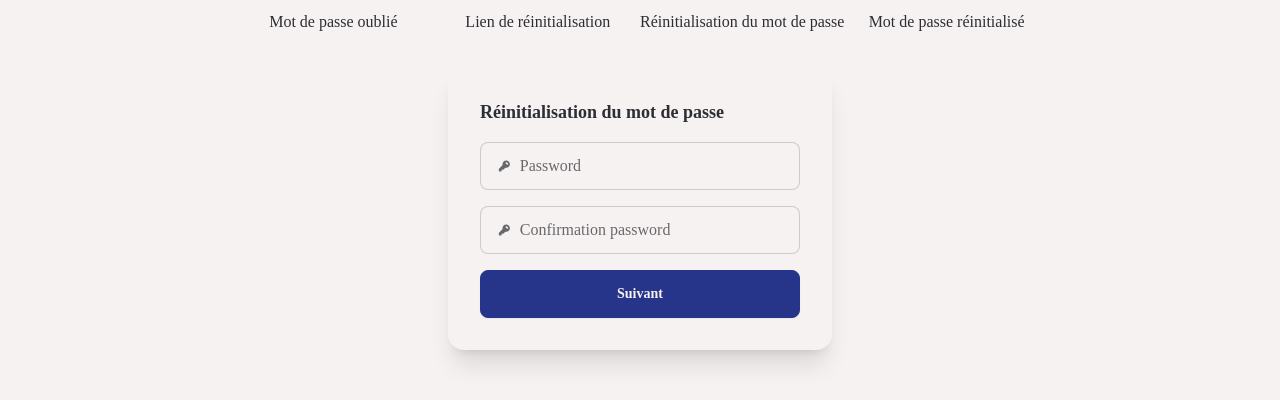
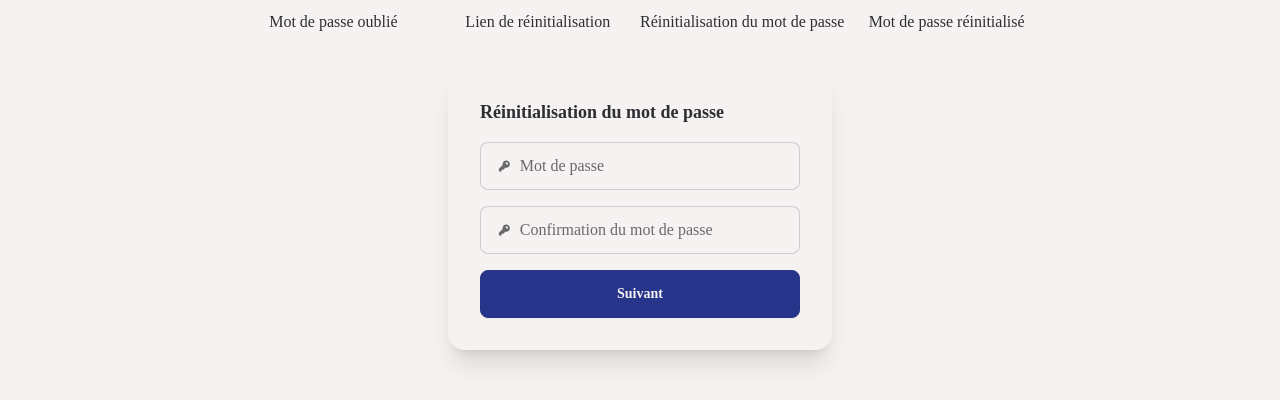
Before and after one commit to otarie-aveugle/PragmacoM, a Vue app: page /reset_password in a window 1280 px wide. Shown: the part 166-566 px from the top of the page. Built offline with nearby package versions, Linux system fonts and the light colour scheme.

Commit message:
update errors forms: WIP

```diff
--- a/src/stores/user.js
+++ b/src/stores/user.js
@@ -3,24 +3,44 @@ import { account } from '@/lib/appwrite'
 
 export const useUserStore = defineStore('user', {
   state: () => ({
-    userLoggedIn: localStorage.getItem('userLoggedIn'),
+    userLoggedIn: localStorage.getItem('userLoggedIn') === 'true',
+    errorMessage: '',
+    //TODO gérer errorMessage pour ne pas afficher le 'Invalid `password` param:', on utilisera vue-i18n pour les messages
   }),
   actions: {
     async login(email, password) {
+      try {
         await account.createEmailPasswordSession(email, password)
         this.userLoggedIn = true
         localStorage.setItem('userLoggedIn', true)
+        this.errorMessage = ''
+      } catch (error) {
+        console.error('Login error:', error)
+        this.errorMessage = error.message
+      }
     },
     async logout() {
+      try {
         await account.deleteSession('current')
         this.userLoggedIn = false
         localStorage.removeItem('userLoggedIn')
+        this.errorMessage = ''
+      } catch (error) {
+        console.error('Logout error:', error)
+        this.errorMessage = error.message
+      }
     },
     async recovery_password(email) {
+      try {
         await account.createRecovery(
           email,
           'http://localhost:5173/reset_password/',
         )
+        this.errorMessage = ''
+      } catch (error) {
+        console.error('Recovery error:', error)
+        this.errorMessage = error.message
+      }
     },
     async confirm_recovery_password(
       userID,
@@ -28,12 +48,18 @@ export const useUserStore = defineStore('user', {
       password,
       password_confirmation,
     ) {
+      try {
         await account.updateRecovery(
           userID,
           secret,
           password,
           password_confirmation,
         )
+        this.errorMessage = ''
+      } catch (error) {
+        console.error('Confirm recovery error:', error)
+        this.errorMessage = error.message
+      }
     },
   },
 })
--- a/src/views/Authentication/LoginPage.vue
+++ b/src/views/Authentication/LoginPage.vue
@@ -1,5 +1,5 @@
 <script>
-import { mapActions } from 'pinia'
+import { mapState, mapActions } from 'pinia'
 import { useUserStore } from '@/stores/user'
 
 export default {
@@ -8,21 +8,38 @@ export default {
     return {
       email: '',
       password: '',
-      formValid: true,
-      // formValid: this.valid_form(this.email, this.password),
     }
+  },
+  computed: {
+    ...mapState(useUserStore, ['errorMessage']),
   },
   methods: {
     ...mapActions(useUserStore, ['login']),
-    // valid_form(email, password) {
-    //   return true
-    // },
+    async submitForm() {
+      if (this.isFormValid()) {
+        await this.login(this.email, this.password)
+        if (!this.errorMessage) {
+          this.$router.push({ name: 'home' })
+        }
+      } else {
+        // this.errorMessage = 'Formulaire invalide'
+        //TODO gérer ce cas d'erreur
+      }
+    },
+    isFormValid() {
+      return this.validEmail(this.email) && this.password.length > 0
+    },
+    validEmail(email) {
+      const regex =
+        /^((?:[A-Za-z0-9!#$%&'*+\-/=?^_`{|}~]|(?<=^|\.)"|"(?=$|\.|@)|(?<=".*)[ .](?=.*")|(?<!\.)\.){1,64})(@)((?:[A-Za-z0-9.-])*(?:[A-Za-z0-9])\.(?:[A-Za-z0-9]){2,})$/
+      return regex.test(email)
+    },
   },
 }
 </script>
 
 <template>
-  <div class="flex flex-col mx-auto items-center">
+  <form class="flex flex-col mx-auto items-center" @submit.prevent="submitForm">
     <div class="card bg-base-100 w-96 shadow-xl gap-y-4 p-8">
       <p class="text-lg font-bold">Se connecter</p>
 
@@ -64,26 +81,23 @@ export default {
         <input
           type="password"
           class="placeholder-base-content/70 w-full"
-          placeholder="Password"
+          placeholder="Mot de passe"
           v-model="password"
           required
         />
       </label>
 
-      <RouterLink
-        to="/"
-        class="btn btn-primary"
-        v-bind:class="{ 'btn-disabled': formValid }"
-        @click="login(email, password)"
-      >
-        Se connecter
-      </RouterLink>
+      <button type="submit" class="btn btn-primary">Se connecter</button>
+
+      <p v-if="errorMessage" class="text-red-500 text-md mt-2">
+        {{ errorMessage }}
+      </p>
 
       <div class="divider text-primary">
         <RouterLink to="/recovery_password">Mot de passe oublié</RouterLink>
       </div>
     </div>
-  </div>
+  </form>
 </template>
 
 <style></style>
--- a/src/views/Authentication/RecoveryPassword/ForgotPassword.vue
+++ b/src/views/Authentication/RecoveryPassword/ForgotPassword.vue
@@ -1,5 +1,5 @@
 <script>
-import { mapActions } from 'pinia'
+import { mapState, mapActions } from 'pinia'
 import { useUserStore } from '@/stores/user'
 
 export default {
@@ -9,8 +9,27 @@ export default {
       email: '',
     }
   },
+  computed: {
+    ...mapState(useUserStore, ['errorMessage']),
+  },
   methods: {
     ...mapActions(useUserStore, ['recovery_password']),
+    async submitForm() {
+      if (this.isFormValid()) {
+        await this.recovery_password(this.email)
+        if (!this.errorMessage) {
+          this.$router.push({ name: 'reset_link' })
+        }
+      } else {
+        // this.errorMessage = 'Formulaire invalide'
+        //TODO gérer ce cas d'erreur
+      }
+    },
+    isFormValid() {
+      const regex =
+        /^((?:[A-Za-z0-9!#$%&'*+\-/=?^_`{|}~]|(?<=^|\.)"|"(?=$|\.|@)|(?<=".*)[ .](?=.*")|(?<!\.)\.){1,64})(@)((?:[A-Za-z0-9.-])*(?:[A-Za-z0-9])\.(?:[A-Za-z0-9]){2,})$/
+      return regex.test(this.email)
+    },
   },
 }
 </script>
@@ -25,7 +44,10 @@ export default {
     </ul>
   </div>
 
-  <div class="card bg-base-100 w-96 shadow-xl gap-y-4 p-8">
+  <form
+    class="card bg-base-100 w-96 shadow-xl gap-y-4 p-8"
+    @submit.prevent="submitForm"
+  >
     <p class="text-lg font-bold">Mot de passe oublié</p>
 
     <label class="input input-bordered flex items-center gap-2">
@@ -47,21 +69,20 @@ export default {
         class="placeholder-base-content/70 w-full"
         placeholder="Email"
         v-model="email"
+        required
       />
     </label>
 
-    <RouterLink
-      to="/reset_link"
-      class="btn btn-primary"
-      @click="recovery_password(email)"
-    >
-      Suivant
-    </RouterLink>
+    <button type="submit" class="btn btn-primary">Suivant</button>
+
+    <p v-if="errorMessage" class="text-red-500 text-md mt-2">
+      {{ errorMessage }}
+    </p>
 
     <div class="divider text-primary">
       <RouterLink to="/login">Se connecter</RouterLink>
     </div>
-  </div>
+  </form>
 </template>
 
 <style></style>
--- a/src/views/Authentication/RecoveryPassword/ResetLink.vue
+++ b/src/views/Authentication/RecoveryPassword/ResetLink.vue
@@ -15,11 +15,9 @@ export default {
   </div>
 
   <div class="card bg-base-100 w-96 shadow-xl gap-y-4 p-8">
-    <p class="text-lg font-bold">Vérifier vos mail !</p>
+    <p class="text-lg font-bold">Vérifier vos e-mails !</p>
 
-    <p>
-      Cliquer sur le lien dans dans le mail pour créer un nouveau mot de passe.
-    </p>
+    <p>Cliquer sur le lien dans l'e-mail pour créer un nouveau mot de passe.</p>
   </div>
 </template>
 
--- a/src/views/Authentication/RecoveryPassword/ResetPassword.vue
+++ b/src/views/Authentication/RecoveryPassword/ResetPassword.vue
@@ -1,5 +1,5 @@
 <script>
-import { mapActions } from 'pinia'
+import { mapState, mapActions } from 'pinia'
 import { useUserStore } from '@/stores/user'
 
 export default {
@@ -12,8 +12,38 @@ export default {
       password_confirmation: '',
     }
   },
+  computed: {
+    ...mapState(useUserStore, ['errorMessage']),
+  },
   methods: {
     ...mapActions(useUserStore, ['confirm_recovery_password']),
+    async submitForm() {
+      if (this.isFormValid()) {
+        await this.confirm_recovery_password(
+          this.userId,
+          this.secret,
+          this.password,
+          this.password_confirmation,
+        )
+        if (!this.errorMessage) {
+          this.$router.push({ name: 'success_recover_password' })
+        }
+      } else {
+        // this.errorMessage = 'Formulaire invalide'
+        //TODO gérer ce cas d'erreur
+      }
+    },
+    isFormValid() {
+      return (
+        this.validPassword(this.password) &&
+        this.validPassword(this.password_confirmation) &&
+        this.password === this.password_confirmation
+      )
+    },
+    validPassword(password) {
+      const regex = /^(?=.{8,265}$).*$/
+      return regex.test(password)
+    },
   },
 }
 </script>
@@ -28,7 +58,10 @@ export default {
     </ul>
   </div>
 
-  <div class="card bg-base-100 w-96 shadow-xl gap-y-4 p-8">
+  <form
+    class="card bg-base-100 w-96 shadow-xl gap-y-4 p-8"
+    @submit.prevent="submitForm"
+  >
     <p class="text-lg font-bold">Réinitialisation du mot de passe</p>
 
     <label class="input input-bordered flex items-center gap-2">
@@ -47,8 +80,9 @@ export default {
       <input
         type="password"
         class="placeholder-base-content/70 w-full"
-        placeholder="Password"
+        placeholder="Mot de passe"
         v-model="password"
+        required
       />
     </label>
     <label class="input input-bordered flex items-center gap-2">
@@ -67,26 +101,18 @@ export default {
       <input
         type="password"
         class="placeholder-base-content/70 w-full"
-        placeholder="Confirmation password"
+        placeholder="Confirmation du mot de passe"
         v-model="password_confirmation"
+        required
       />
     </label>
 
-    <RouterLink
-      to="/success_recover_password"
-      class="btn btn-primary"
-      @click="
-        confirm_recovery_password(
-          userId,
-          secret,
-          password,
-          password_confirmation,
-        )
-      "
-    >
-      Suivant
-    </RouterLink>
-  </div>
+    <button type="submit" class="btn btn-primary">Suivant</button>
+
+    <p v-if="errorMessage" class="text-red-500 text-md mt-2">
+      {{ errorMessage }}
+    </p>
+  </form>
 </template>
 
 <style></style>
--- a/src/views/Authentication/RecoveryPassword/SuccessRecoveryPassword.vue
+++ b/src/views/Authentication/RecoveryPassword/SuccessRecoveryPassword.vue
@@ -15,7 +15,7 @@ export default {
   </div>
 
   <div class="card bg-base-100 w-96 shadow-xl gap-y-4 p-8">
-    <p class="text-lg font-bold">Le mot de passe à bien été réinitialisé !</p>
+    <p class="text-lg font-bold">Le mot de passe a bien été réinitialisé !</p>
 
     <RouterLink to="/login" class="btn btn-primary">Se connecter</RouterLink>
   </div>
```
Lines whose indentation alone changed are shown as unchanged.
